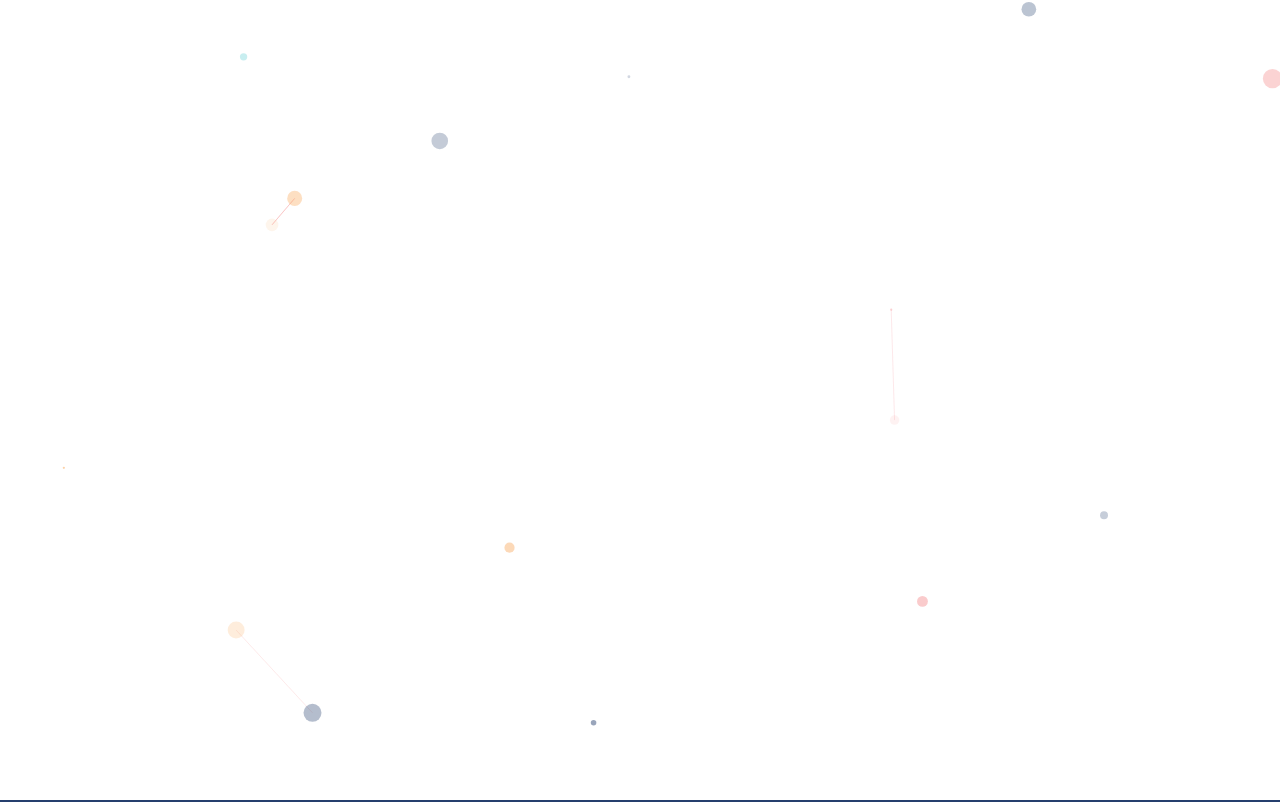
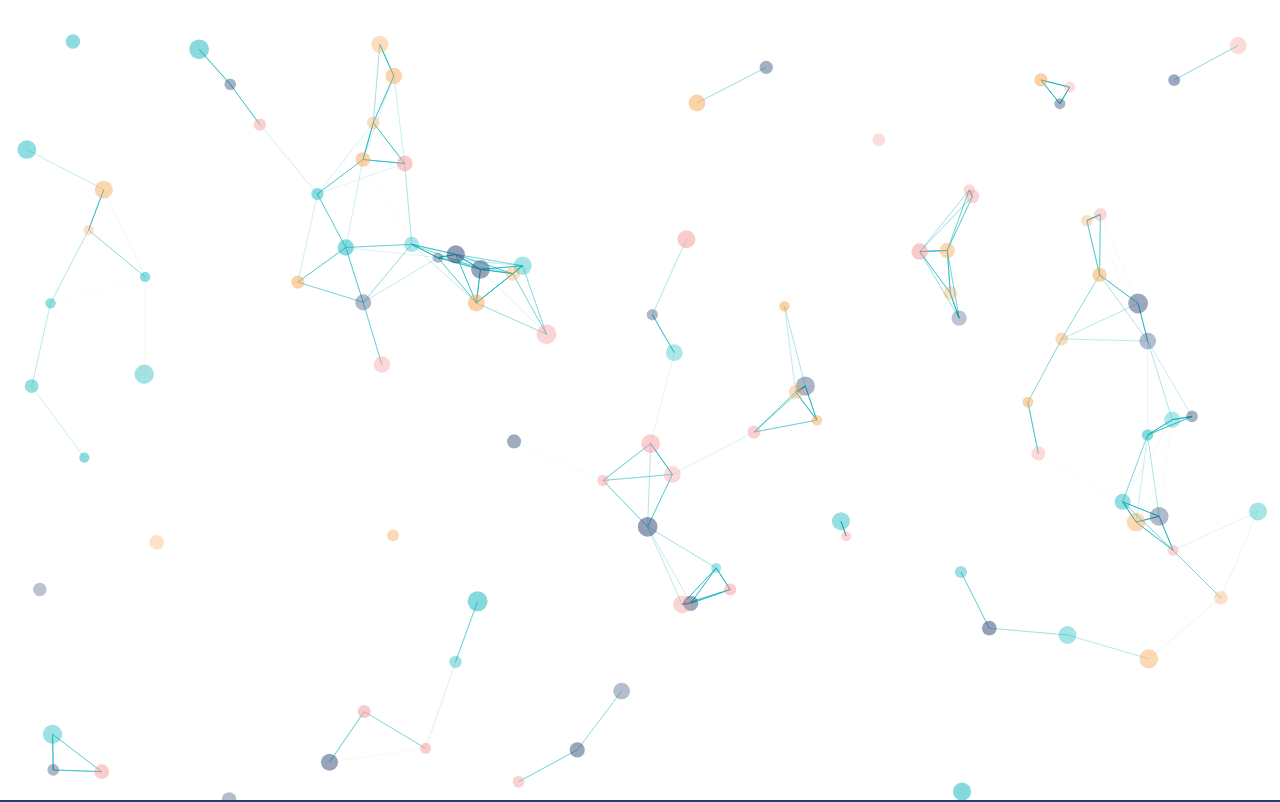
Before and after one commit to musee-admin/connect2ed-web, a Next.js app: page / in a window 1280 px wide. Shown: the top 802 px of the page. Built offline with nearby package versions, Linux system fonts and the light colour scheme.

Commit message:
update particle effect

```diff
--- a/components/Hero.module.css
+++ b/components/Hero.module.css
@@ -1,25 +1,26 @@
 .wrapper {
   position: relative;
   width: 100%;
+  height: 100vh;
 }
 
 .contentWrapper {
-  position: sticky;
-  top: 0;
+  position: fixed;
   justify-content: center;
   align-items: center;
   display: flex;
   flex-direction: column;
-  height: 100vh;
   font-size: 3rem;
   text-align: center;
   padding-inline: 2rem;
-  gap: 4rem;
+  gap: 1rem;
+  height: 100%;
+  width: 100%;
+  top: 0;
 }
 
 .particles {
   position: absolute;
-  height: 200%;
   width: 100%;
   top: 0;
   bottom: 0;
@@ -42,7 +43,7 @@
 }
 
 .heroText {
-  font-size: 2rem;
+  font-size: 1.5rem;
 }
 
 @media screen and (max-width: 780px) {
--- a/constants/particlesConfig.js
+++ b/constants/particlesConfig.js
@@ -5,37 +5,8 @@ const color4 = '#00B0B8';
 const colors = [color1, color2, color3, color4]
 
 export const particlesConfig = {
-  "autoPlay": true,
-  "background": {
-    "color": {
-      "value": "white"
-    },
-    "image": "",
-    "position": "",
-    "repeat": "",
-    "size": "",
-    "opacity": 1
-  },
-  "backgroundMask": {
-    "composite": "destination-out",
-    "cover": {
-      "opacity": 1,
-      "color": {
-        "value": ""
-      }
-    },
-    "enable": false
-  },
-  "clear": true,
-  "defaultThemes": {},
-  "delay": 0,
-  "fullScreen": {
-    "enable": false,
-    "zIndex": 0
-  },
   "detectRetina": true,
-  "duration": 0,
-  "fpsLimit": 120,
+  "fpsLimit": 90,
   "interactivity": {
     "detectsOn": "window",
     "events": {
@@ -43,476 +14,68 @@ export const particlesConfig = {
         "enable": true,
         "mode": "push"
       },
-      "onDiv": {
-        "selectors": {},
-        "enable": false,
-        "mode": {},
-        "type": "circle"
-      },
       "onHover": {
         "enable": true,
         "mode": "grab",
         "parallax": {
           "enable": true,
-          "force": 60,
+          "force": 50,
           "smooth": 10
         }
       },
-      "resize": {
-        "delay": 0.5,
-        "enable": true
-      }
     },
     "modes": {
-      "trail": {
-        "delay": 1,
-        "pauseOnStop": false,
-        "quantity": 1
-      },
-      "attract": {
-        "distance": 200,
-        "duration": 0.4,
-        "easing": "ease-out-quad",
-        "factor": 1,
-        "maxSpeed": 2,
-        "speed": 1
-      },
-      "bounce": {
-        "distance": 200
-      },
-      "bubble": {
-        "distance": 400,
-        "duration": 2,
-        "mix": false,
-        "opacity": 0.8,
-        "size": 40,
-        "divs": {
-          "distance": 200,
-          "duration": 0.4,
-          "mix": false,
-          "selectors": {}
-        }
-      },
-      "connect": {
-        "distance": 80,
+      "grab": {
+        "distance": 350,
         "links": {
-          "opacity": 0.5
-        },
-        "radius": 60
-      },
-      "grab": {
-        "distance": 400,
-        "links": {
-          "blink": false,
-          "consent": false,
           "opacity": 1
         }
       },
       "push": {
         "default": true,
-        "groups": [],
-        "quantity": 4
-      },
-      "remove": {
         "quantity": 2
       },
-      "repulse": {
-        "distance": 200,
-        "duration": 0.4,
-        "factor": 100,
-        "speed": 1,
-        "maxSpeed": 20,
-        "easing": "ease-out-quad",
-        "divs": {
-          "distance": 200,
-          "duration": 0.4,
-          "factor": 100,
-          "speed": 1,
-          "maxSpeed": 20,
-          "easing": "ease-out-quad",
-          "selectors": {}
-        }
-      },
-      "slow": {
-        "factor": 3,
-        "radius": 200
-      },
-      "particle": {
-        "replaceCursor": false,
-        "pauseOnStop": false,
-        "stopDelay": 0
-      },
-      "light": {
-        "area": {
-          "gradient": {
-            "start": {
-              "value": colors,
-            },
-            "stop": {
-              "value": colors
-            }
-          },
-          "radius": 1000
-        },
-        "shadow": {
-          "color": {
-            "value": colors
-          },
-          "length": 2000
-        }
-      }
     }
   },
-  "manualParticles": [],
   "particles": {
-    "bounce": {
-      "horizontal": {
-        "value": 1
-      },
-      "vertical": {
-        "value": 1
-      }
-    },
-    "collisions": {
-      "absorb": {
-        "speed": 1
-      },
-      "bounce": {
-        "horizontal": {
-          "value": 1
-        },
-        "vertical": {
-          "value": 1
-        }
-      },
-      "enable": false,
-      "maxSpeed": 20,
-      "mode": "bounce",
-      "overlap": {
-        "enable": true,
-        "retries": 0
-      }
-    },
     "color": {
       "value": colors,
-      "animation": {
-        "h": {
-          "count": 0,
-          "enable": false,
-          "speed": 1,
-          "decay": 0,
-          "delay": 0,
-          "sync": true,
-          "offset": 0
-        },
-        "s": {
-          "count": 0,
-          "enable": false,
-          "speed": 1,
-          "decay": 0,
-          "delay": 0,
-          "sync": true,
-          "offset": 0
-        },
-        "l": {
-          "count": 0,
-          "enable": false,
-          "speed": 1,
-          "decay": 0,
-          "delay": 0,
-          "sync": true,
-          "offset": 0
-        }
-      }
     },
-    "effect": {
-      "close": true,
-      "fill": true,
-      "options": {},
-      "type": {}
-    },
-    "groups": [],
     "move": {
-      "angle": {
-        "offset": 0,
-        "value": 90
-      },
-      "attract": {
-        "distance": 200,
-        "enable": false,
-        "rotate": {
-          "x": 3000,
-          "y": 3000
-        }
-      },
-      "center": {
-        "x": 50,
-        "y": 50,
-        "mode": "percent",
-        "radius": 0
-      },
-      "decay": 0,
-      "distance": {},
-      "direction": "none",
-      "drift": 0,
       "enable": true,
-      "gravity": {
-        "acceleration": 9.81,
-        "enable": false,
-        "inverse": false,
-        "maxSpeed": 20
-      },
-      "path": {
-        "clamp": true,
-        "delay": {
-          "value": 0
-        },
-        "enable": false,
-        "options": {}
-      },
-      "outModes": {
-        "default": "out",
-        "bottom": "out",
-        "left": "out",
-        "right": "out",
-        "top": "out"
-      },
-      "random": false,
-      "size": false,
-      "speed": 1,
-      "spin": {
-        "acceleration": 0,
-        "enable": false
-      },
-      "straight": false,
-      "trail": {
-        "enable": false,
-        "length": 10,
-        "fill": {}
-      },
-      "vibrate": false,
-      "warp": false
+      "random": true,
     },
     "number": {
-      "density": {
-        "enable": true,
-        "width": 1920,
-        "height": 1080
-      },
       "limit": {
         "mode": "delete",
-        "value": 0
+        "value": 100
       },
-      "value": 30
+      "value": 100
     },
     "opacity": {
       "value": {
-        "min": 0.1,
+        "min": 0.3,
         "max": 0.5
       },
-      "animation": {
-        "count": 0,
-        "enable": true,
-        "speed": 1,
-        "decay": 0,
-        "delay": 0,
-        "sync": false,
-        "mode": "auto",
-        "startValue": "random",
-        "destroy": "none"
-      }
     },
-    "reduceDuplicates": false,
-    "shadow": {
-      "blur": 0,
-      "color": {
-        "value": colors
-      },
-      "enable": false,
-      "offset": {
-        "x": 0,
-        "y": 0
-      }
-    },
+    "reduceDuplicates": true,
     "shape": {
-      "close": true,
-      "fill": true,
-      "options": {},
       "type": "circle"
     },
     "size": {
       "value": {
-        "min": 1,
+        "min": 5,
         "max": 10
       },
-      "animation": {
-        "count": 0,
-        "enable": true,
-        "speed": 20,
-        "decay": 0,
-        "delay": 0,
-        "sync": false,
-        "mode": "auto",
-        "startValue": "random",
-        "destroy": "none"
-      }
-    },
-    "stroke": {
-      "width": 0
-    },
-    "zIndex": {
-      "value": 0,
-      "opacityRate": 1,
-      "sizeRate": 1,
-      "velocityRate": 1
-    },
-    "destroy": {
-      "bounds": {},
-      "mode": "none",
-      "split": {
-        "count": 1,
-        "factor": {
-          "value": 3
-        },
-        "rate": {
-          "value": {
-            "min": 4,
-            "max": 9
-          }
-        },
-        "sizeOffset": true,
-        "particles": {}
-      }
-    },
-    "roll": {
-      "darken": {
-        "enable": false,
-        "value": 0
-      },
-      "enable": false,
-      "enlighten": {
-        "enable": false,
-        "value": 0
-      },
-      "mode": "vertical",
-      "speed": 25
-    },
-    "tilt": {
-      "value": 0,
-      "animation": {
-        "enable": false,
-        "speed": 0,
-        "decay": 0,
-        "sync": false
-      },
-      "direction": "clockwise",
-      "enable": false
-    },
-    "twinkle": {
-      "lines": {
-        "enable": false,
-        "frequency": 0.05,
-        "opacity": 1
-      },
-      "particles": {
-        "enable": false,
-        "frequency": 0.05,
-        "opacity": 1
-      }
-    },
-    "wobble": {
-      "distance": 5,
-      "enable": false,
-      "speed": {
-        "angle": 50,
-        "move": 1
-      }
-    },
-    "life": {
-      "count": 0,
-      "delay": {
-        "value": 0,
-        "sync": false
-      },
-      "duration": {
-        "value": 0,
-        "sync": false
-      }
-    },
-    "rotate": {
-      "value": 0,
-      "animation": {
-        "enable": false,
-        "speed": 0,
-        "decay": 0,
-        "sync": false
-      },
-      "direction": "clockwise",
-      "path": false
-    },
-    "orbit": {
-      "animation": {
-        "count": 0,
-        "enable": false,
-        "speed": 1,
-        "decay": 0,
-        "delay": 0,
-        "sync": false
-      },
-      "enable": false,
-      "opacity": 1,
-      "rotation": {
-        "value": 45
-      },
-      "width": 1
     },
     "links": {
-      "blink": false,
+      "enable": true,
       "color": {
-        "value": colors,
+        "value": color4,
       },
-      "consent": false,
-      "distance": 150,
-      "enable": true,
-      "frequency": 1,
-      "opacity": 0.4,
-      "shadow": {
-        "blur": 5,
-        "color": {
-          "value": colors
-        },
-        "enable": false
-      },
-      "triangles": {
-        "enable": false,
-        "frequency": 1
-      },
-      "width": 1,
-      "warp": false
     },
-    "repulse": {
-      "value": 0,
-      "enabled": false,
-      "distance": 1,
-      "duration": 1,
-      "factor": 1,
-      "speed": 1
-    }
   },
   "pauseOnBlur": true,
   "pauseOnOutsideViewport": true,
-  "responsive": [],
-  "smooth": false,
-  "style": {},
-  "themes": [],
-  "zLayers": 100,
-  "key": "parallax",
-  "name": "Parallax",
-  "motion": {
-    "disable": false,
-    "reduce": {
-      "factor": 4,
-      "value": true
-    }
-  }
+  "zLayers": 10,
 }
```
